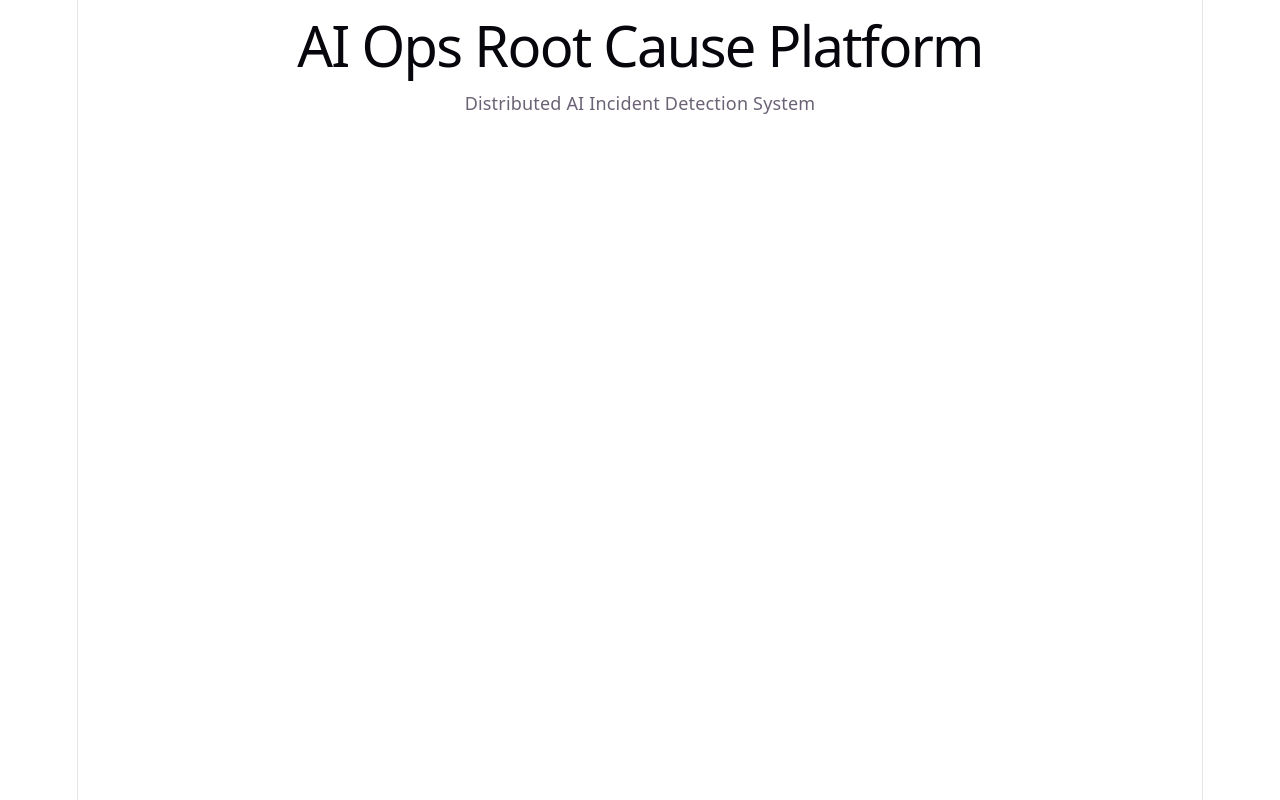
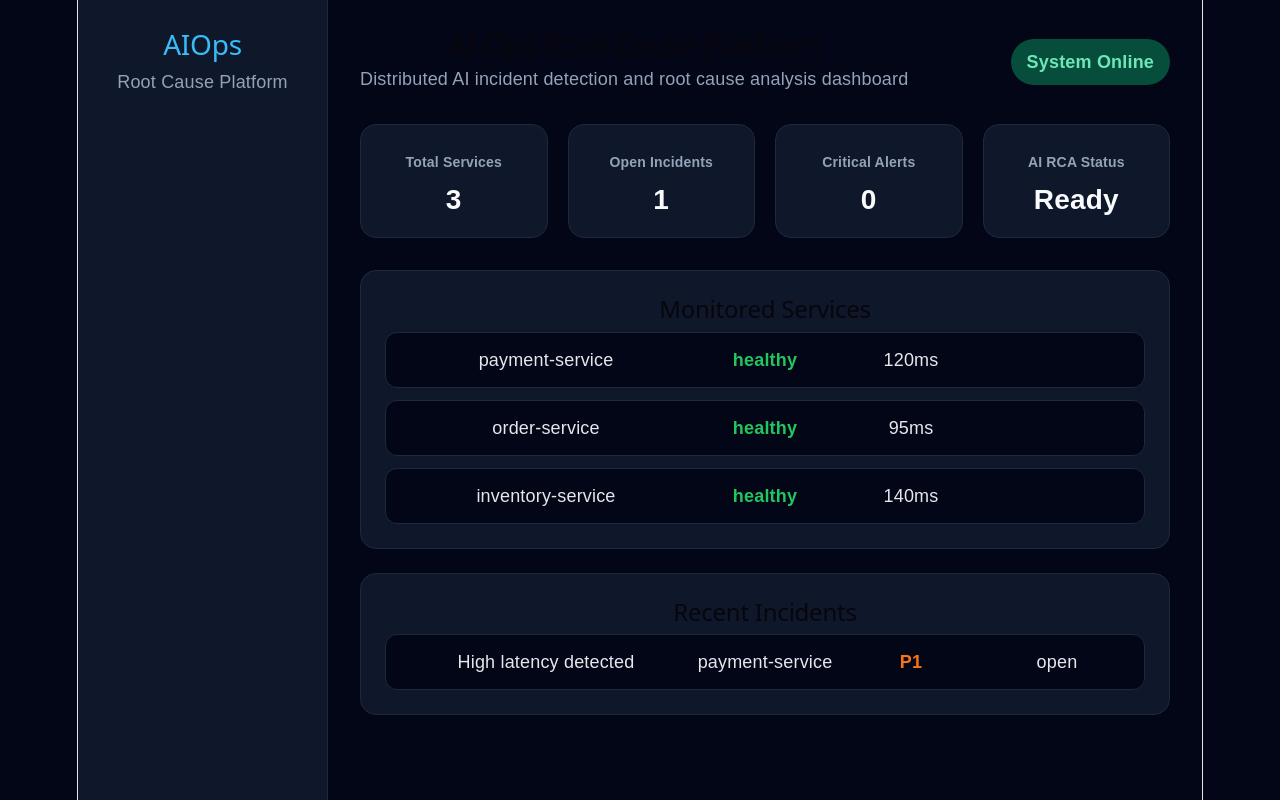
Before and after one commit to princelevin/aiops-root-cause-platform, a React app in the folder frontend/: page / in a window 1280 px wide. Built offline with nearby package versions, Linux system fonts and the light colour scheme; the HTML template or start-up script is replaced by a standard one.

Commit message:
Build initial React dashboard UI

```diff
--- a/frontend/src/App.css
+++ b/frontend/src/App.css
@@ -1,11 +1,146 @@
+* {
+  box-sizing: border-box;
+}
+
 body {
   margin: 0;
-  padding: 0;
-  font-family: Arial, sans-serif;
-  background: #0f172a;
-  color: white;
+  font-family: Arial, Helvetica, sans-serif;
+  background: #020617;
+  color: #e5e7eb;
 }
 
-h1 {
+.app {
+  display: flex;
+  min-height: 100vh;
+}
+
+.sidebar {
+  width: 250px;
+  background: #0f172a;
+  padding: 28px;
+  border-right: 1px solid #1e293b;
+}
+
+.sidebar h2 {
+  margin: 0;
   color: #38bdf8;
+  font-size: 28px;
 }
+
+.sidebar p {
+  color: #94a3b8;
+  margin-top: 8px;
+}
+
+.main {
+  flex: 1;
+  padding: 32px;
+}
+
+.header {
+  display: flex;
+  justify-content: space-between;
+  align-items: center;
+  margin-bottom: 32px;
+}
+
+.header h1 {
+  margin: 0;
+  font-size: 32px;
+}
+
+.header p {
+  color: #94a3b8;
+  margin-top: 8px;
+}
+
+.status-pill {
+  background: #064e3b;
+  color: #6ee7b7;
+  padding: 10px 16px;
+  border-radius: 999px;
+  font-weight: bold;
+}
+
+.cards {
+  display: grid;
+  grid-template-columns: repeat(4, 1fr);
+  gap: 20px;
+  margin-bottom: 32px;
+}
+
+.card {
+  background: #0f172a;
+  padding: 24px;
+  border-radius: 16px;
+  border: 1px solid #1e293b;
+}
+
+.card h3 {
+  margin: 0;
+  color: #94a3b8;
+  font-size: 14px;
+}
+
+.card p {
+  margin: 12px 0 0;
+  font-size: 28px;
+  font-weight: bold;
+  color: #f8fafc;
+}
+
+.section {
+  background: #0f172a;
+  border: 1px solid #1e293b;
+  border-radius: 16px;
+  padding: 24px;
+  margin-bottom: 24px;
+}
+
+.section h2 {
+  margin-top: 0;
+}
+
+.table {
+  display: flex;
+  flex-direction: column;
+  gap: 12px;
+}
+
+.row {
+  display: grid;
+  grid-template-columns: 2fr 1fr 1fr 1fr;
+  padding: 14px;
+  background: #020617;
+  border-radius: 12px;
+  border: 1px solid #1e293b;
+}
+
+.healthy {
+  color: #22c55e;
+  font-weight: bold;
+}
+
+.severity {
+  color: #f97316;
+  font-weight: bold;
+}
+
+@media (max-width: 900px) {
+  .app {
+    flex-direction: column;
+  }
+
+  .sidebar {
+    width: 100%;
+  }
+
+  .cards {
+    grid-template-columns: repeat(2, 1fr);
+  }
+
+  .row {
+    grid-template-columns: 1fr;
+    gap: 8px;
+  }
+}
--- a/frontend/src/App.jsx
+++ b/frontend/src/App.jsx
@@ -1,8 +1,87 @@
+import "./App.css";
+
 function App() {
+  const services = [
+    { name: "payment-service", status: "healthy", latency: "120ms" },
+    { name: "order-service", status: "healthy", latency: "95ms" },
+    { name: "inventory-service", status: "healthy", latency: "140ms" },
+  ];
+
+  const incidents = [
+    {
+      id: 1,
+      service: "payment-service",
+      severity: "P1",
+      title: "High latency detected",
+      status: "open",
+    },
+  ];
+
   return (
-    <div>
-      <h1>AI Ops Root Cause Platform</h1>
-      <p>Distributed AI Incident Detection System</p>
+    <div className="app">
+      <aside className="sidebar">
+        <h2>AIOps</h2>
+        <p>Root Cause Platform</p>
+      </aside>
+
+      <main className="main">
+        <header className="header">
+          <div>
+            <h1>AI Ops Root Cause Platform</h1>
+            <p>Distributed AI incident detection and root cause analysis dashboard</p>
+          </div>
+          <span className="status-pill">System Online</span>
+        </header>
+
+        <section className="cards">
+          <div className="card">
+            <h3>Total Services</h3>
+            <p>3</p>
+          </div>
+
+          <div className="card">
+            <h3>Open Incidents</h3>
+            <p>1</p>
+          </div>
+
+          <div className="card">
+            <h3>Critical Alerts</h3>
+            <p>0</p>
+          </div>
+
+          <div className="card">
+            <h3>AI RCA Status</h3>
+            <p>Ready</p>
+          </div>
+        </section>
+
+        <section className="section">
+          <h2>Monitored Services</h2>
+          <div className="table">
+            {services.map((service) => (
+              <div className="row" key={service.name}>
+                <span>{service.name}</span>
+                <span className="healthy">{service.status}</span>
+                <span>{service.latency}</span>
+              </div>
+            ))}
+          </div>
+        </section>
+
+        <section className="section">
+          <h2>Recent Incidents</h2>
+          <div className="table">
+            {incidents.map((incident) => (
+              <div className="row" key={incident.id}>
+                <span>{incident.title}</span>
+                <span>{incident.service}</span>
+                <span className="severity">{incident.severity}</span>
+                <span>{incident.status}</span>
+              </div>
+            ))}
+          </div>
+        </section>
+      </main>
     </div>
   );
 }
```
